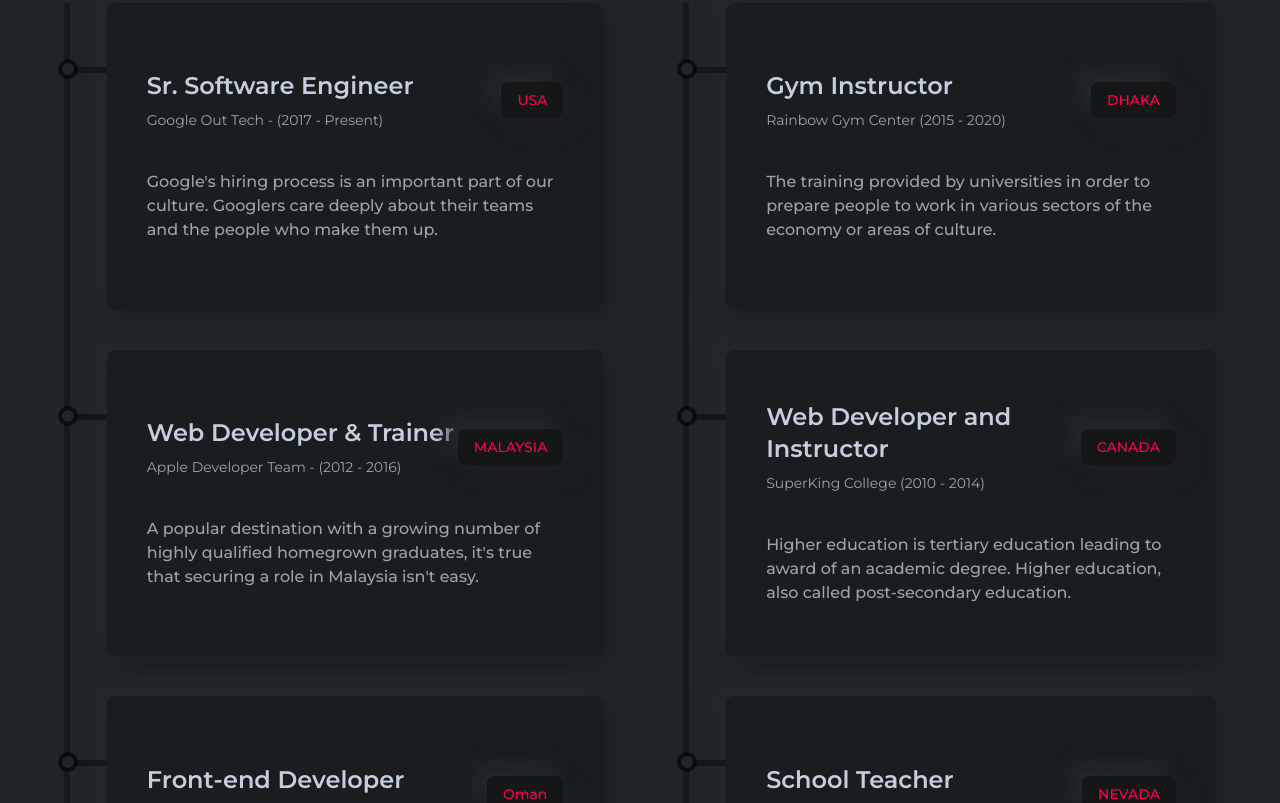
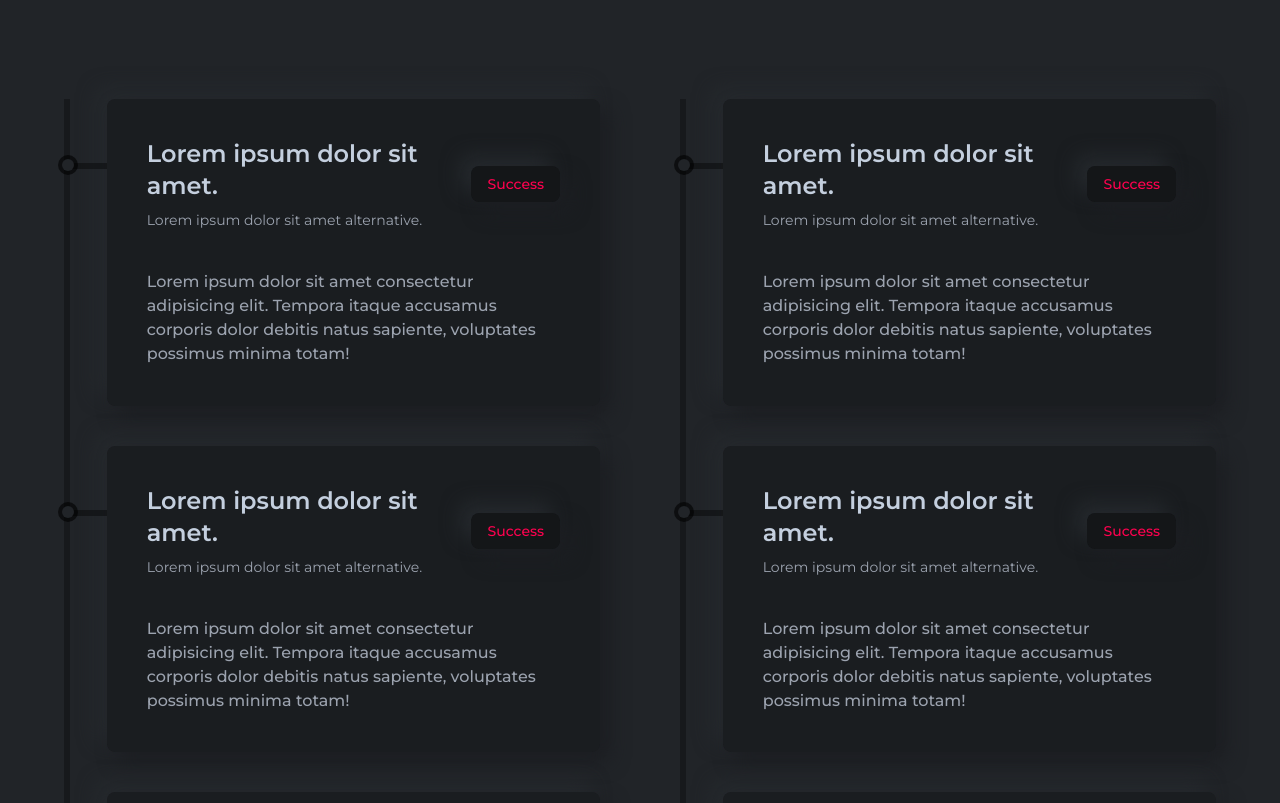
Before and after one commit to PerpetuumG/portfolio_noor, a React (Create React App) app: page / in a window 1280 px wide. Shown: the part 3800-4603 px from the top of the page. Built offline with nearby package versions, Linux system fonts and the light colour scheme.

Commit message:
add Achievement

```diff
--- /dev/null
+++ b/src/components/resume/Achievement.jsx
@@ -0,0 +1,68 @@
+import React from 'react';
+import ResumeCard from './ResumeCard';
+
+const Achievement = () => {
+  return (
+    <div className={'w-full py-12 font-titleFont flex flex-col lgl:flex-row gap-10 lgl:gap-20'}>
+      {/* part One */}
+      <div>
+        <div className={'py-6 lgl:py-12 font-titleFont flex flex-col gap-4'}>
+          <p className={'text-sm text-designColor tracking-[4px]'}>2007 - 2010</p>
+          <h2 className={'text-3xl md:text-4xl font-bold'}>Company Experience</h2>
+        </div>
+
+        <div className='mt-14 w-full h-[1000px] border-l-[6px] border-l-black border-opacity-30 flex flex-col gap-10'>
+          <ResumeCard
+            title='Lorem ipsum dolor sit amet.'
+            subTitle='Lorem ipsum dolor sit amet alternative.'
+            result='Success'
+            des='Lorem ipsum dolor sit amet consectetur adipisicing elit. Tempora itaque accusamus corporis dolor debitis natus sapiente, voluptates possimus minima totam!'
+          />
+          <ResumeCard
+            title='Lorem ipsum dolor sit amet.'
+            subTitle='Lorem ipsum dolor sit amet alternative.'
+            result='Success'
+            des='Lorem ipsum dolor sit amet consectetur adipisicing elit. Tempora itaque accusamus corporis dolor debitis natus sapiente, voluptates possimus minima totam!'
+          />
+          <ResumeCard
+            title='Lorem ipsum dolor sit amet.'
+            subTitle='Lorem ipsum dolor sit amet alternative.'
+            result='Success'
+            des='Lorem ipsum dolor sit amet consectetur adipisicing elit. Tempora itaque accusamus corporis dolor debitis natus sapiente, voluptates possimus minima totam!'
+          />
+        </div>
+      </div>
+
+      {/* part Two */}
+      <div>
+        <div className={'py-6 lgl:py-12 font-titleFont flex flex-col gap-4'}>
+          <p className={'text-sm text-designColor tracking-[4px]'}>2007 - 2010</p>
+          <h2 className={'text-3xl md:text-4xl font-bold'}>Job Experience</h2>
+        </div>
+
+        <div className='mt-14 w-full h-[1000px] border-l-[6px] border-l-black border-opacity-30 flex flex-col gap-10'>
+          <ResumeCard
+            title='Lorem ipsum dolor sit amet.'
+            subTitle='Lorem ipsum dolor sit amet alternative.'
+            result='Success'
+            des='Lorem ipsum dolor sit amet consectetur adipisicing elit. Tempora itaque accusamus corporis dolor debitis natus sapiente, voluptates possimus minima totam!'
+          />
+          <ResumeCard
+            title='Lorem ipsum dolor sit amet.'
+            subTitle='Lorem ipsum dolor sit amet alternative.'
+            result='Success'
+            des='Lorem ipsum dolor sit amet consectetur adipisicing elit. Tempora itaque accusamus corporis dolor debitis natus sapiente, voluptates possimus minima totam!'
+          />
+          <ResumeCard
+            title='Lorem ipsum dolor sit amet.'
+            subTitle='Lorem ipsum dolor sit amet alternative.'
+            result='Success'
+            des='Lorem ipsum dolor sit amet consectetur adipisicing elit. Tempora itaque accusamus corporis dolor debitis natus sapiente, voluptates possimus minima totam!'
+          />
+        </div>
+      </div>
+    </div>
+  );
+};
+
+export default Achievement;
--- a/src/components/resume/Resume.jsx
+++ b/src/components/resume/Resume.jsx
@@ -3,6 +3,7 @@
 import Education from "./Education";
 import Skills from "./Skills";
 import Experience from "./Experience";
+import Achievement from "./Achievement";
 
 const Resume = () => {
   return (
@@ -22,7 +23,8 @@
 
       {/*<Education/>*/}
       {/*<Skills/>*/}
-      <Experience/>
+      {/*<Experience/>*/}
+      <Achievement/>
     </section>
   );
 };
```
